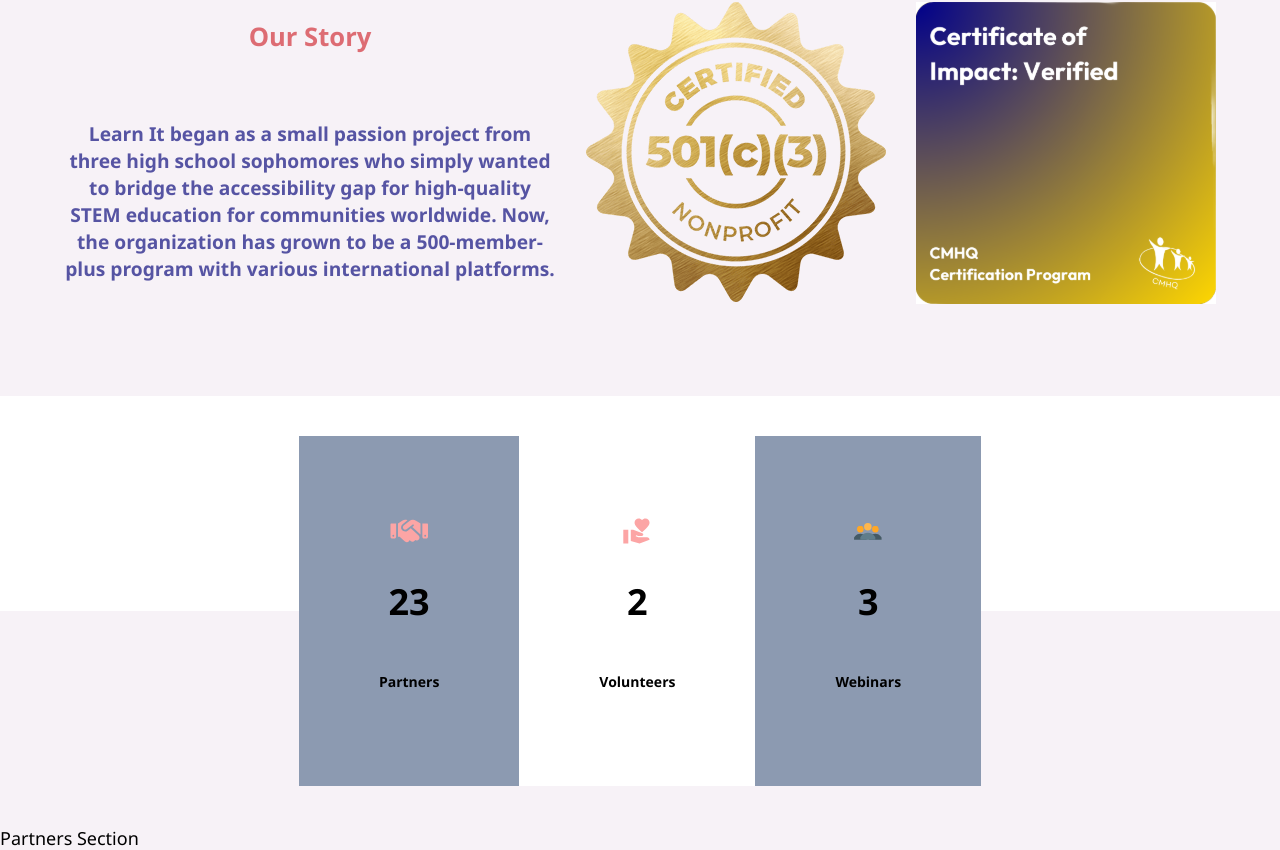
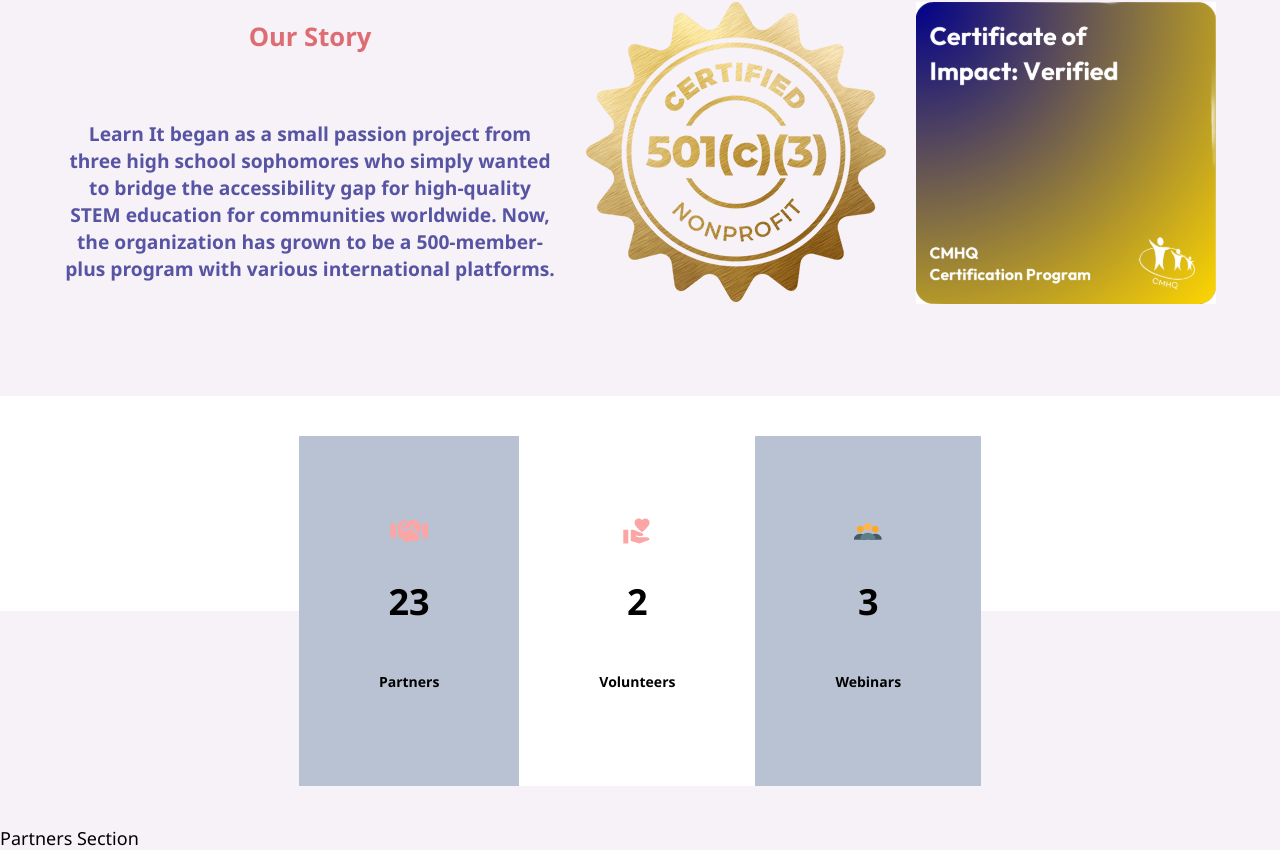
Before and after one commit to ArnavTheSharma/Learn-It-Website, a React (Create React App) app: page / in a window 1280 px wide. Shown: the part 955-1805 px from the top of the page. Built offline with nearby package versions, Linux system fonts and the light colour scheme; no server answers.

Commit message:
minor updates

```diff
--- a/src/pages/homePage/section3/Section3.js
+++ b/src/pages/homePage/section3/Section3.js
@@ -15,7 +15,7 @@ const Section3 = () => {
     return (
         <div className="section3 flex justify-center items-center py-10">
             <div className=" flex justify-center items-center border-[.3em] border-white">
-                <div className="bg-[#8C9AB1] p-20 flex justify-center items-center" onClick={()=>handlePartnersClick()}>
+                <div className="bg-[#b9c2d2] p-20 flex justify-center items-center" onClick={()=>handlePartnersClick()}>
                         <div className='flex flex-col justify-center items-center'>
                             <FaHandshake className='rotate-90 text-red-300 w-full text-3xl' />
                             <p className='text-4xl font-bold mr-0'>{partners}</p>
@@ -29,7 +29,7 @@ const Section3 = () => {
                         <p className='text-sm font-bold mr-0'>Volunteers</p>
                     </div>
                 </div>
-                <div className="bg-[#8C9AB1] p-20 flex justify-center items-center">
+                <div className="bg-[#b9c2d2] p-20 flex justify-center items-center">
                     <div className='flex flex-col justify-center items-center'>
                         <FcConferenceCall className=' text-red-300 w-full text-3xl' />
                         <p className='text-4xl font-bold mr-0'>{webinars}</p>
```
